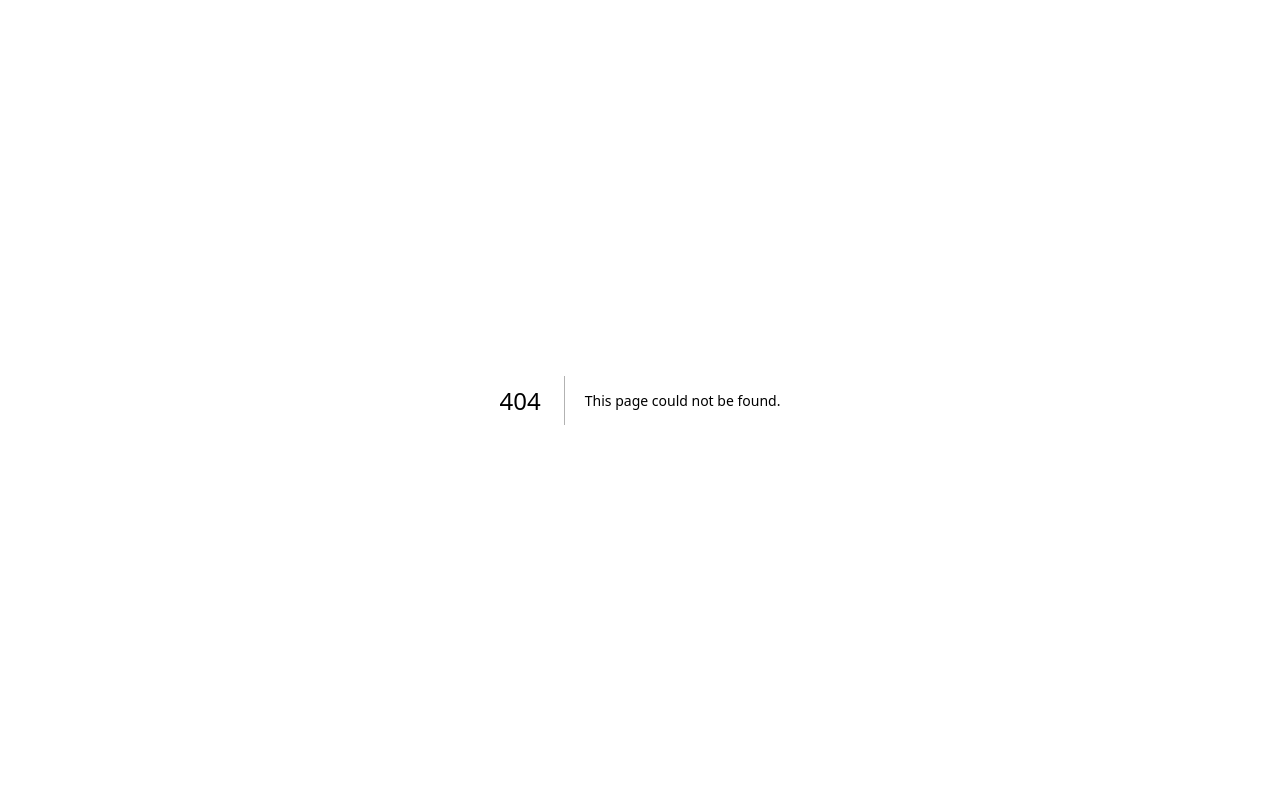
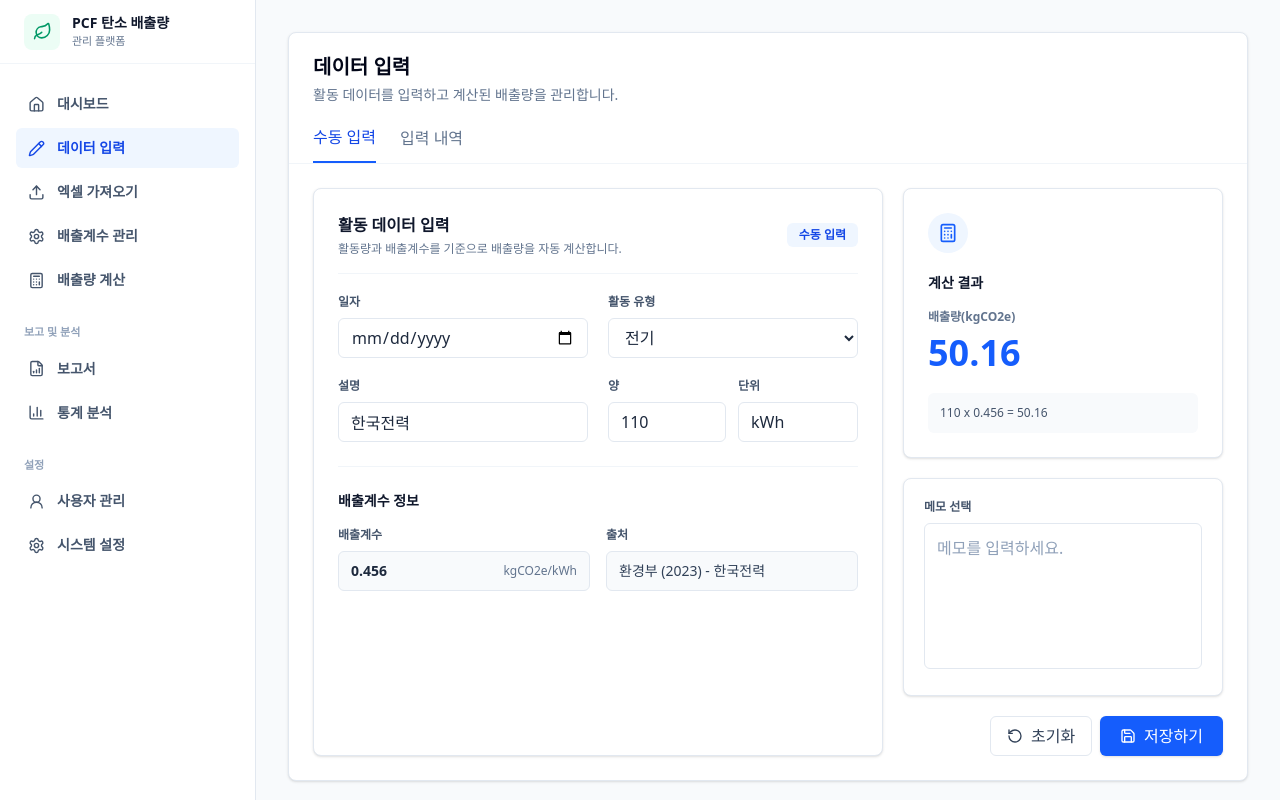
Before and after one commit to KimByeongNyeon/carbona, a Next.js app: page /activities in a window 1280 px wide. Before the commit this address had no page. Shown: the top 800 px of the page. Built offline with nearby package versions, Linux system fonts and the light colour scheme; no server answers; the database is empty.

Commit message:
feat: Activity Page(데이터 입력) 라우팅

```diff
--- /dev/null
+++ b/app/(dashboard)/activities/page.tsx
@@ -0,0 +1,7 @@
+import { ActivityPage } from "@/app/domain/activities/components/ActivityPage";
+
+const Page = () => {
+  return <ActivityPage />;
+};
+
+export default Page;
```
